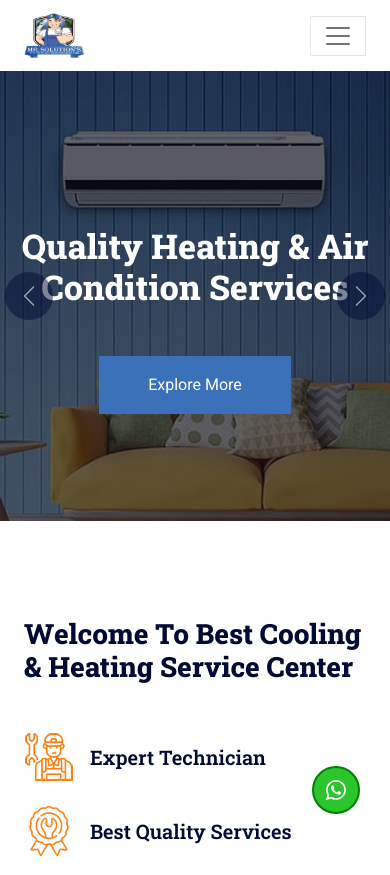
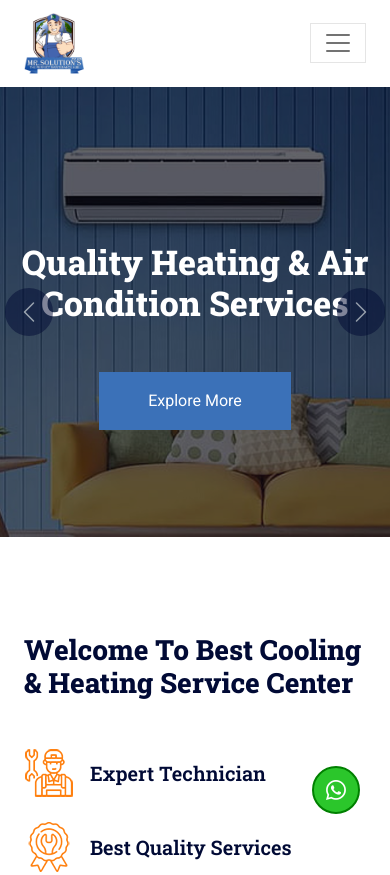
Before and after one commit to MuahmmadRizwan/company, a plain HTML site: page index.html in a window 390 px wide. Shown: the top 875 px of the page. Drawn offline with nearby package versions, Linux system fonts and the light colour scheme.

Commit message:
Update style.css

```diff
--- a/css/style.css
+++ b/css/style.css
@@ -198,7 +198,7 @@
 }
 @media (max-width: 991.98px) {
     .navbar .navbar-brand img {
-        max-height: 45px;
+        max-height: auto;
     }
 
     .navbar .navbar-nav {
```
